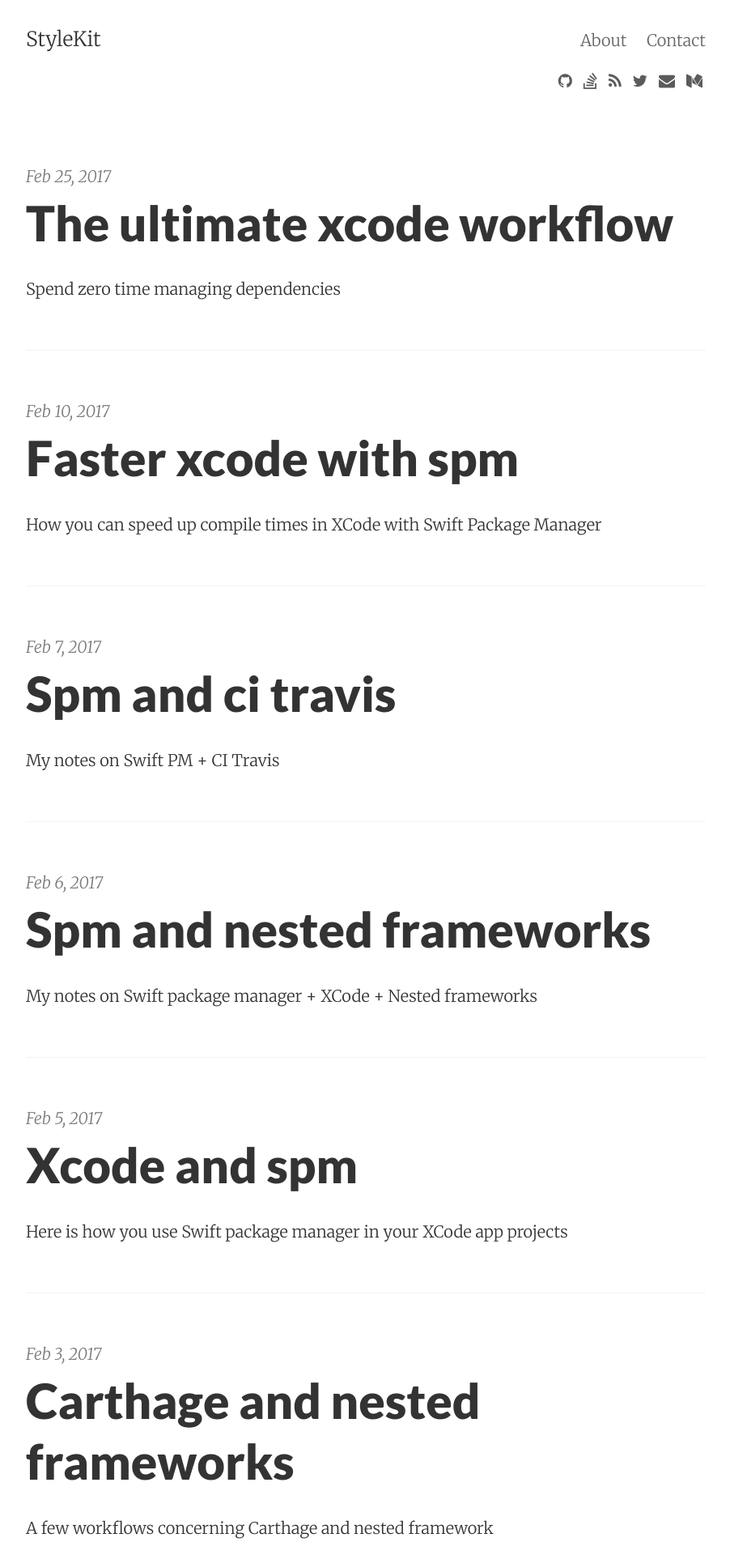
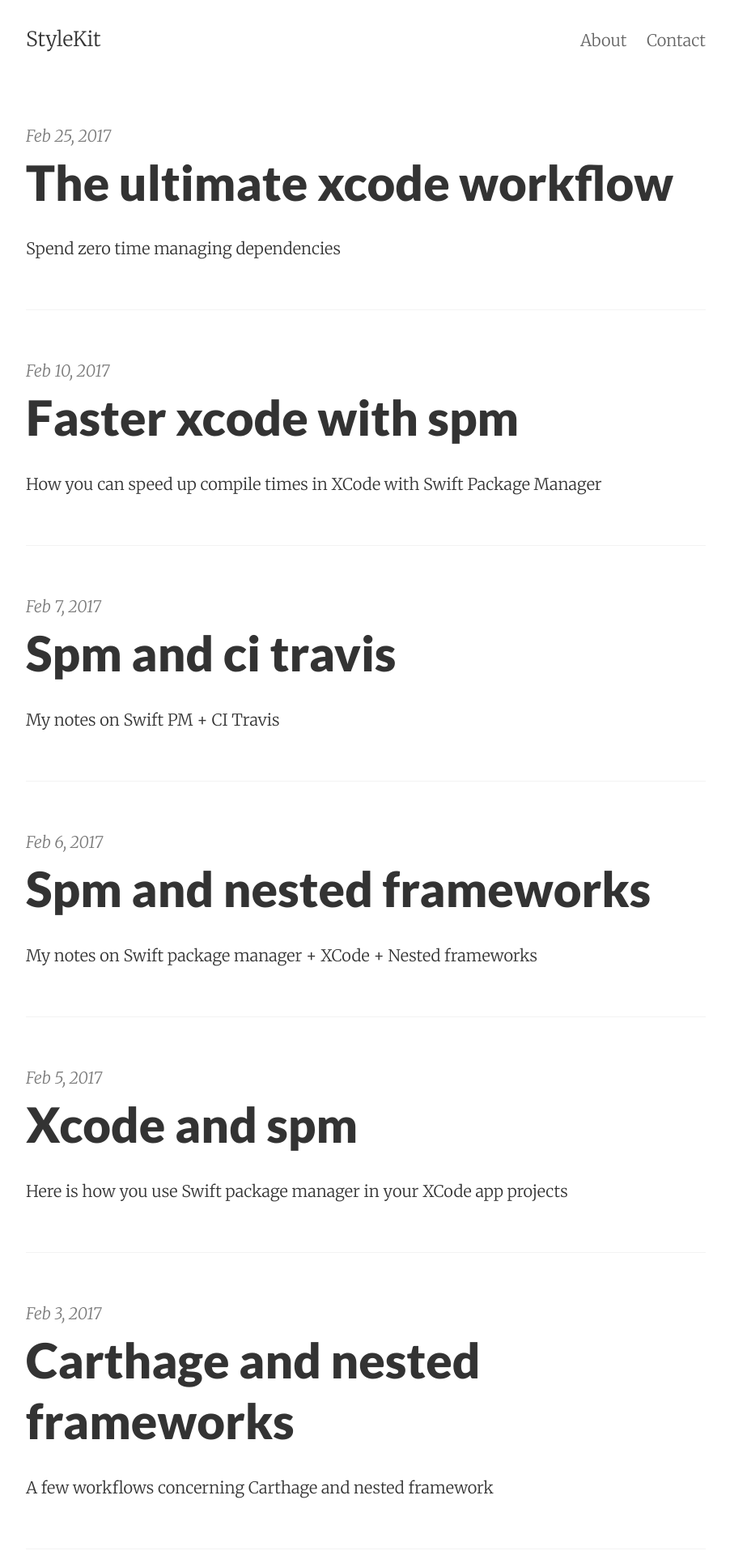
Before and after one commit to stylekit/stylekit.github.io, a Jekyll site: the page built from index.html, in a window 1280 px wide. Shown: the top 1920 px of the page at 81% size, without its empty margins (188-1090 px from the left). Built offline with Jekyll 4.4.1, drawn with Linux system fonts in a browser that asks for light colours; nearby versions of some CDN libraries; the list of posts is cut into pages by our own code.

Commit message:
Files modified: 1


Modified 1 file:
_config.yml

```diff
--- a/_config.yml
+++ b/_config.yml
@@ -25,7 +25,7 @@ google_verification:
 animated:             true
 show_related_posts:   true
 show_post_footers:    false
-show_social_icons:    true
+show_social_icons:    false
 ajaxify_contact_form: false
 enable_anchorjs: false
 
@@ -53,7 +53,7 @@ paypal_url:
 flattr_button:
 
 # Post sharing icons
-show_sharing_icons: false
+show_sharing_icons: true
 share_text: 'Share this post!'
 # Change to 'true' to enable individual icons
 share_facebook: false
```
